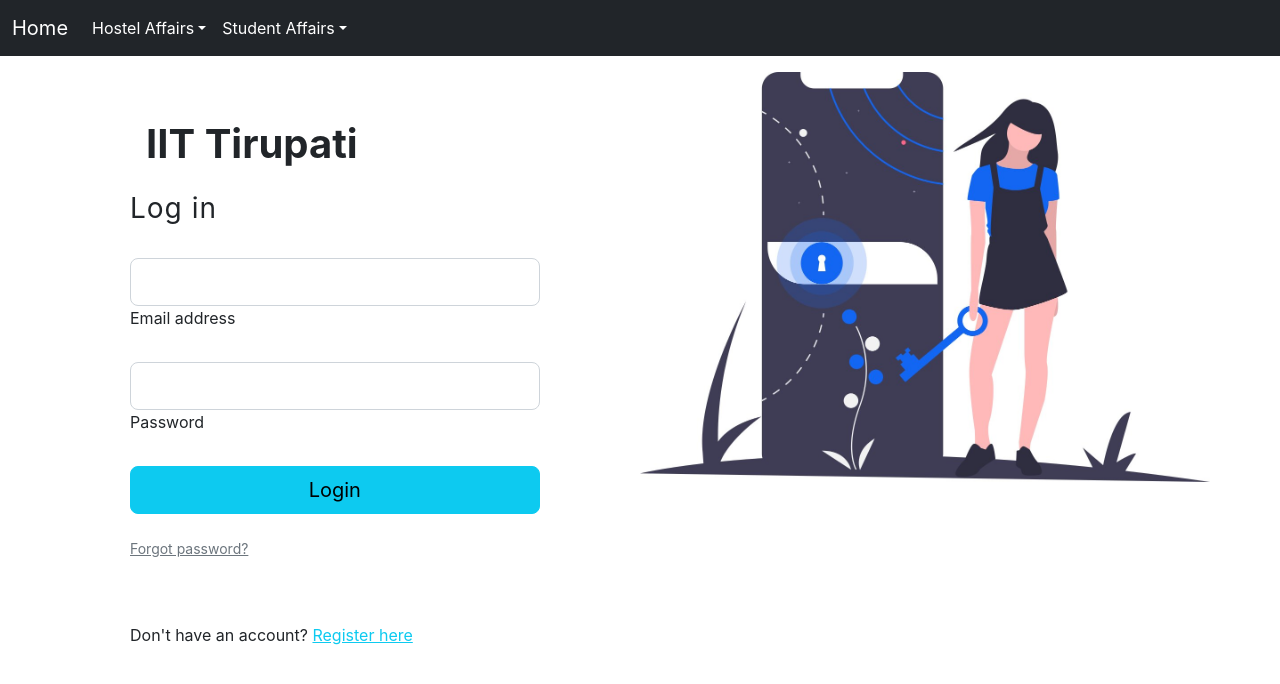
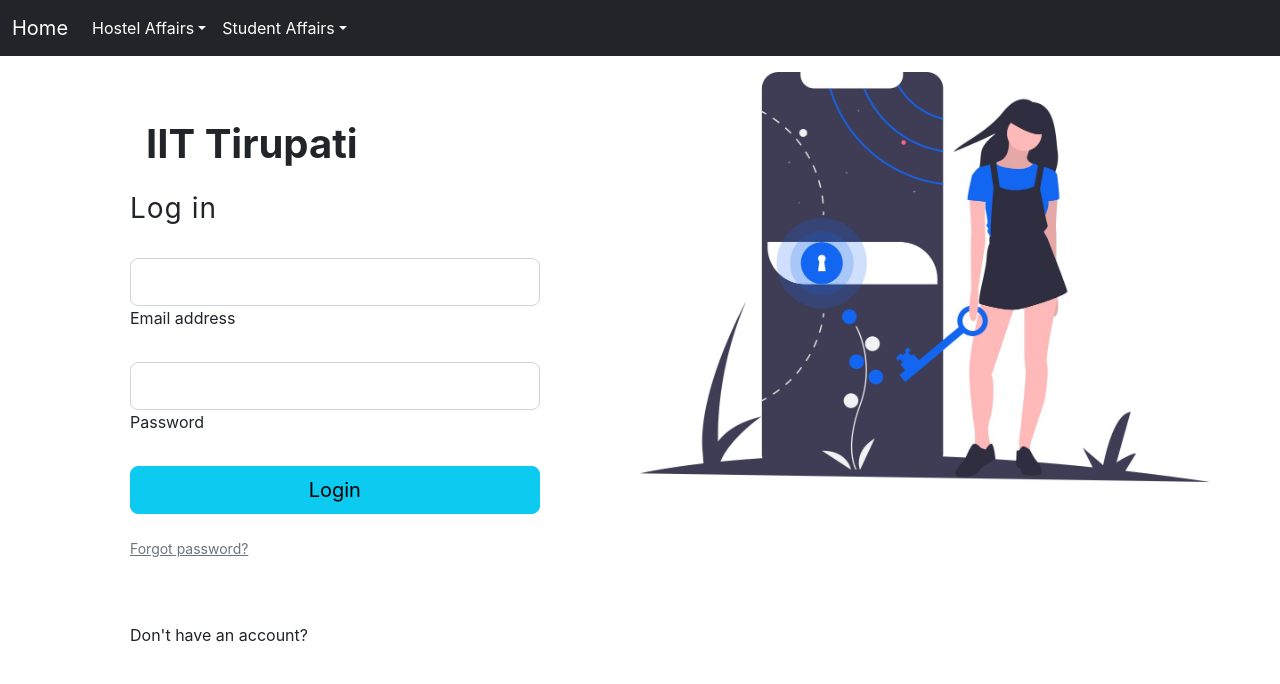
Before and after one commit to Kanishk201202/SE-Course-Website, a React (Create React App) app: page / in a window 1280 px wide. Shown: the top 684 px of the page. Built offline with nearby package versions, Linux system fonts and the light colour scheme.

Commit message:
error correction

```diff
--- a/src/components/Home.js
+++ b/src/components/Home.js
@@ -24,7 +24,7 @@
 
             <MDBBtn className="mb-4 px-5 mx-5 w-100" color='info' size='lg'>Login</MDBBtn>
             <p className="small mb-5 pb-lg-3 ms-5"><NavLink className="text-muted" to="#!">Forgot password?</NavLink></p>
-            <p className='ms-5'>Don't have an account? <NavLink to="#!" className="link-info">Register here</NavLink></p>
+            <p className='ms-5'>Don't have an account? </p>
 
           </div>
 
```
